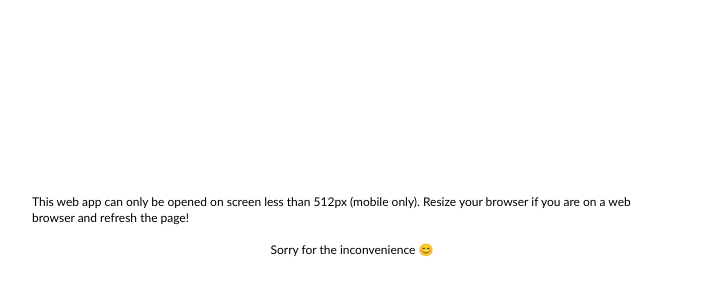
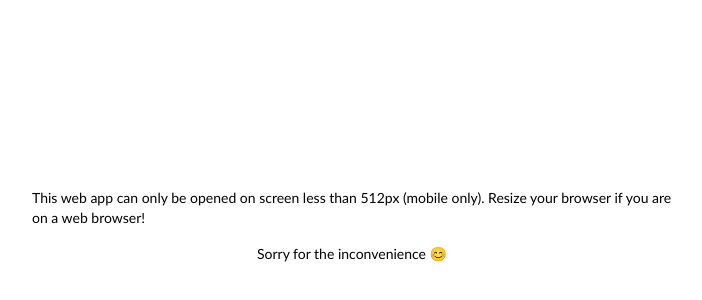
Before and after one commit to lionelritchie29/walking-waste, a React (Vite) app: page /login in a window 1280 px wide. Shown: the part 174-474 px from the top of the page, without its empty margins (288-990 px from the left). Built offline with nearby package versions, Linux system fonts and the light colour scheme.

Commit message:
fixed donation step ui

```diff
--- a/src/App.tsx
+++ b/src/App.tsx
@@ -50,9 +50,9 @@ function App() {
 
   if (dimensions.width > 512)
     return (
-      <div className='flex flex-col justify-center items-center h-screen text-xs w-1/2 mx-auto'>
+      <div className='flex flex-col justify-center items-center h-screen text-sm w-1/2 mx-auto'>
         This web app can only be opened on screen less than 512px (mobile only).
-        Resize your browser if you are on a web browser and refresh the page!
+        Resize your browser if you are on a web browser!
         <div className='mt-4'>Sorry for the inconvenience 😊</div>
       </div>
     );
--- a/src/components/donation-step/DonationStep.tsx
+++ b/src/components/donation-step/DonationStep.tsx
@@ -34,7 +34,7 @@ const DonationStep: React.FC<Props> = ({ title, color, desc, image, idx }) => {
         </div>
 
         <div
-          className={`w-11/12 mx-auto h-48 ${
+          className={`w-11/12 mx-auto ${
             idx % 2 === 0 ? 'mt-16' : 'mb-16'
           }`}>
           <img src={image} className='w-full' alt={title} />
```
